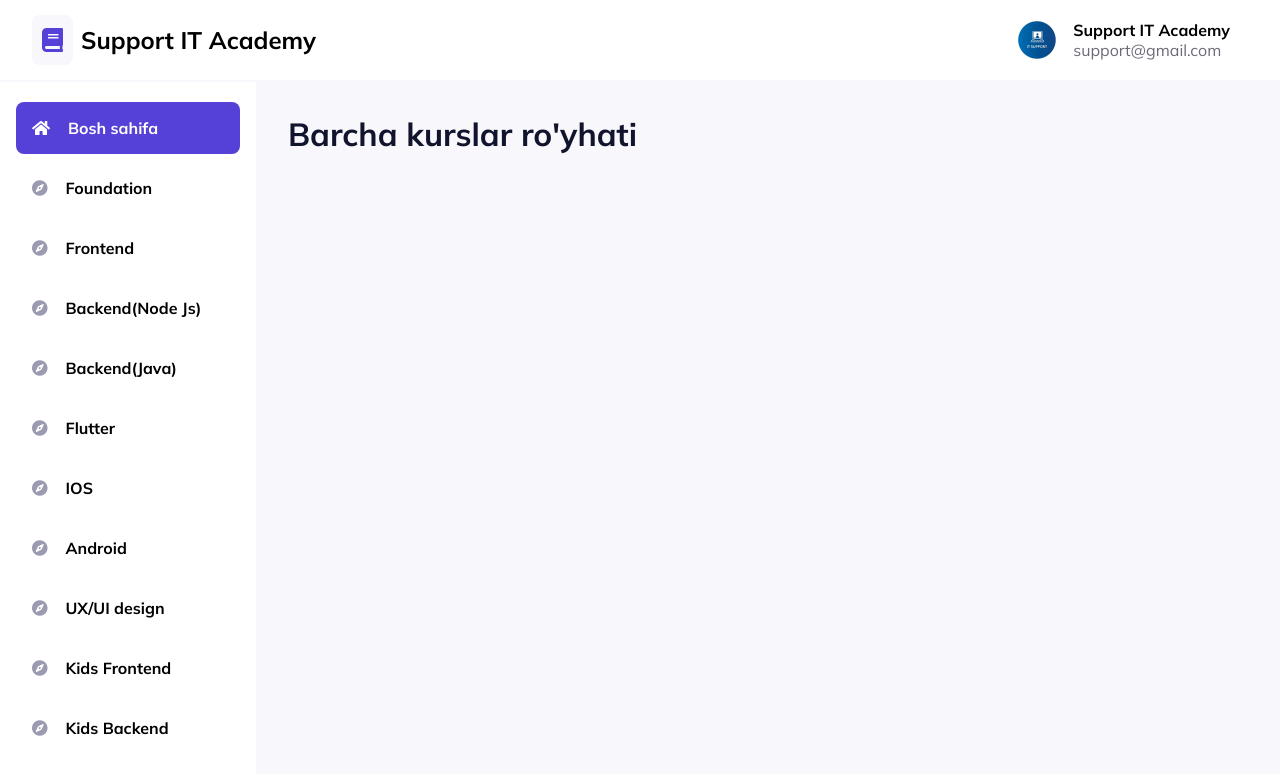
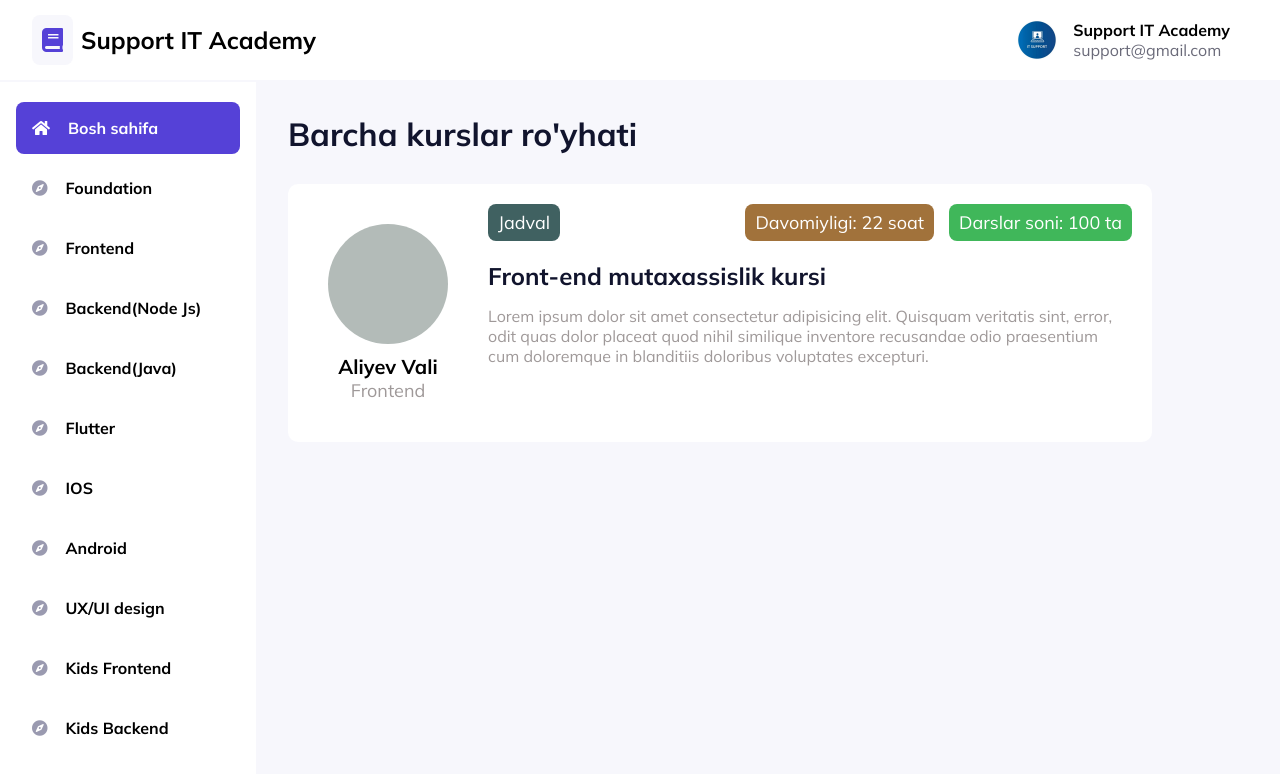
Before and after one commit to MurodjohnKhayitov/learning-center-controlling, a React (Create React App) app: page / in a window 1280 px wide. Shown: the top 774 px of the page. Built offline with nearby package versions, Linux system fonts and the light colour scheme.

Commit message:
added some infos

```diff
--- /dev/null
+++ b/src/components/courses/courses.scss
@@ -0,0 +1,88 @@
+
+.courses {
+    &__list {
+        width: 90%;
+        background-color: #fff;
+        padding:20px;
+        margin-bottom: 40px;
+        border-radius: 10px;
+        &:hover {
+            // box-shadow: -4px 7px 10px -7px rgb(0, 0, 0, 0.4);
+        }
+    }
+    &__item {
+        display: flex;
+    }
+    &__author{
+        padding: 20px;
+        text-align: center;
+        &--img {
+            width: 120px;
+            height: 120px;
+            border-radius: 50%;
+            background-color: rgb(179, 187, 184);
+            margin-bottom: 10px;
+        }
+        &--name {
+            font-size: 20px;
+            font-weight: bold;
+            text-align: center;
+            display: block;
+        }
+        &--spec {
+            font-size: 18px;
+            font-weight: 500;
+            color: rgb(159, 153, 153);
+        }
+    }
+    &__info {
+        margin-left: 20px;
+        h2 {
+            margin-bottom: 15px;
+        }
+        p {
+            font-size: 16px;
+            color:rgb(159, 153, 153);
+        }
+    }
+    &__top {
+        display: flex;
+        align-items: center;
+        margin-bottom: 20px;
+        &--pro {
+            background-color: rgb(64, 97, 97);
+            padding: 7px 10px;
+            font-size: 18px;
+            color: #fff;
+            border-radius: 8px;
+            transition: .4s;
+            &:hover {
+                background-color:rgb(50, 77, 77);
+            }
+        }
+        &--time {
+            margin-left: auto;
+            background-color: rgb(161, 114, 59);
+            padding: 7px 10px;
+            font-size: 18px;
+            color: #fff;
+            border-radius: 8px;
+            transition: .4s;
+            &:hover {
+                background-color:rgb(148, 90, 24);
+            }
+        }
+        &--duration {
+            margin-left: 15px;
+            background-color: rgb(64, 183, 90);
+            padding: 7px 10px;
+            font-size: 18px;
+            color: #fff;
+            border-radius: 8px;
+            transition: .4s;
+            &:hover {
+                background-color:rgb(22, 168, 78);
+            }
+        }
+    }
+}
--- /dev/null
+++ b/src/components/courses/index.js
@@ -0,0 +1,31 @@
+import React from "react";
+import { NavLink } from "react-router-dom";
+import './courses.scss'
+
+const Courses = ({courses}) => {
+    return(
+        <div className="courses">
+            <div className="container">
+                <div className="courses__list">
+                    <div className="courses__item">
+                        <div className="courses__author">
+                            <div className='courses__author--img'></div>
+                            <NavLink className="courses__author--name">Aliyev Vali</NavLink>
+                            <NavLink className="courses__author--spec">Frontend</NavLink>
+                        </div>
+                        <div className="courses__info">
+                            <div className="courses__top">
+                                <NavLink className='courses__top--pro'>Jadval</NavLink>
+                                <NavLink className='courses__top--time'>Davomiyligi: 22 soat</NavLink>
+                                <NavLink className='courses__top--duration'>Darslar soni: 100 ta</NavLink>
+                            </div>
+                            <h2>Front-end mutaxassislik kursi</h2>
+                            <p>Lorem ipsum dolor sit amet consectetur adipisicing elit. Quisquam veritatis sint, error, odit quas dolor placeat quod nihil similique inventore recusandae odio praesentium cum doloremque in blanditiis doloribus voluptates excepturi.</p>
+                        </div>
+                    </div>
+                </div>
+            </div>
+        </div>
+    )
+}
+export default Courses
--- a/src/style.scss
+++ b/src/style.scss
@@ -61,6 +61,11 @@ input {
     overflow: auto;
 }
 
+.btitle {
+    font-size: 32px;
+    margin-bottom: 30px;
+}
+
 .mb-5 {
     margin-bottom: 50px;
 }
--- a/src/views/Home.js
+++ b/src/views/Home.js
@@ -1,9 +1,37 @@
 import React from "react";
+import Courses from "../components/courses";
 
 const Home = () => {
+    const courses = [
+        {
+            id:0,
+            img: 'https://postila.ru/data/a5/ef/14/bd/a5ef14bdafa593594d27d9b6473f35a4132ca79d0f4f5d4eac0b7edbe14c62a2.jpg',
+            duration: '100 ta',
+            time: '22 soat',
+            course: 'Frontend mutaxasislik kursi',
+            text: 'Lorem ipsum dolor sit amet consectetur adipisicing elit.',
+            author: {
+                name: 'Aliyev Vali',
+                speciality: 'Frontend'
+            }
+        },
+        {
+            id:1,
+            img: 'https://yandex.ru/images/search?text=images+person&img_url=http%3A%2F%2Fi.pinimg.com%2Foriginals%2Ffc%2F67%2F03%2Ffc6703e79d41363832817cbdf297beaa.jpg&pos=7&rpt=simage&stype=image&lr=10335&parent-reqid=1670821692631829-17426207716315213589-sas3-0973-1aa-sas-l7-balancer-8080-BAL-5901&source=serp',
+            duration: '93 ta',
+            time: '25 soat',
+            course: 'Backend mutaxasislik kursi',
+            text: 'Lorem ipsum dolor sit amet consectetur adipisicing elit.',
+            author: {
+                name: 'Berdiyev Javohir',
+                speciality: 'Backend'
+            }
+        },
+    ]
     return(
         <>
-            <h1>Barcha kurslar ro'yhati</h1>
+            <h1 className="btitle">Barcha kurslar ro'yhati</h1>
+            <Courses courses={courses}/>
 
         </>
     )
```
